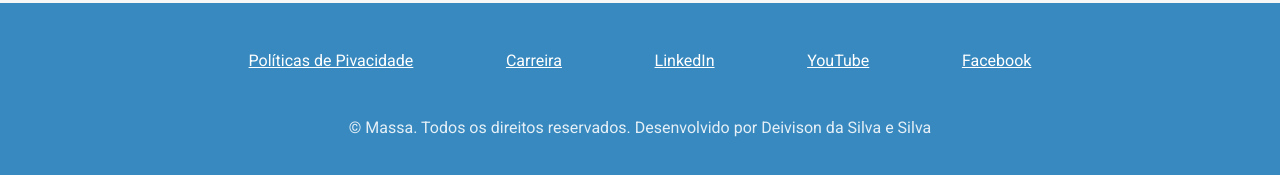
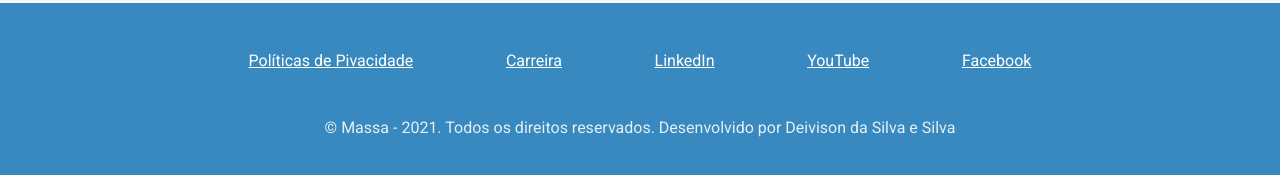
Before and after one commit to deivisonprogramador/massa, a plain HTML site: page index.html in a window 1280 px wide. Shown: the part 1249-1424 px from the top of the page. Drawn offline with Linux system fonts and the light colour scheme.

Commit message:
Inserção do ano no texto do rodapé.

```diff
--- a/index.html
+++ b/index.html
@@ -141,7 +141,7 @@
                     <li><a href="#">Facebook</a></li>
                 </ul>
 
-                <p class="copyright">© Massa. Todos os direitos reservados. Desenvolvido por Deivison da Silva e Silva</p>
+                <p class="copyright">© Massa - 2021. Todos os direitos reservados. Desenvolvido por Deivison da Silva e Silva</p>
         </div>
     </footer>
     <!-- Fim do rodapé -->
```
